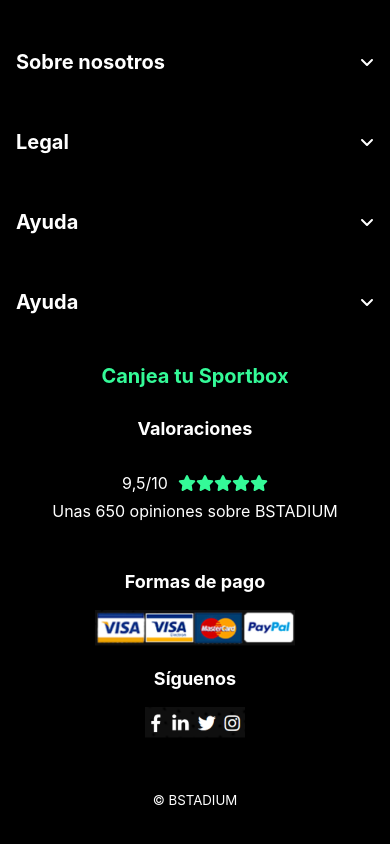
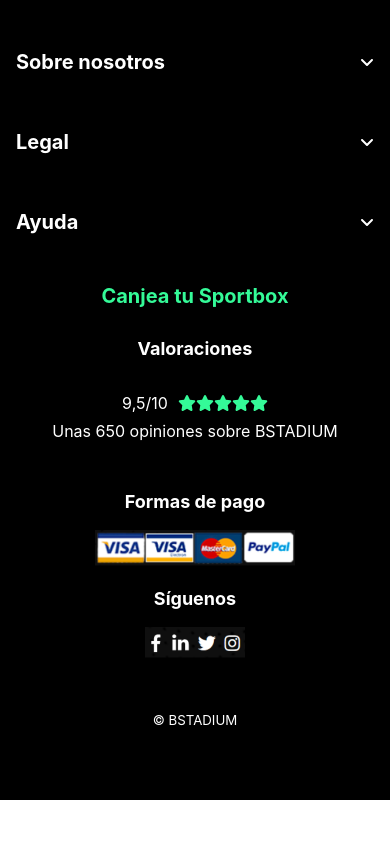
Before and after one commit to jorgecm99/Attomo01, a React (Create React App) app: page / in a window 390 px wide. Shown: the part 2654-3498 px from the top of the page. After the commit the page ends 3454 px from the top, so only its background shows below. Built offline with nearby package versions, Linux system fonts and the light colour scheme.

Commit message:
responsive

```diff
--- a/src/Componentes/Core/Footer.js
+++ b/src/Componentes/Core/Footer.js
@@ -59,17 +59,7 @@ const Footer = () => {
           }
         </div>
 
-        <div className='dropdown'>
-          <div className='dropdown-menu' onClick={()=>setShowFour(!showFour)}>
-            <p>Ayuda</p>
-            <span><FontAwesomeIcon icon={faAngleDown} /></span>
-          </div>
-          {
-            showFour ? <div className='dropdown-bbb'>
-            <li>hola@bstadium.es</li>
-          </div> : null
-          }
-        </div>
+
 
 
 
```
